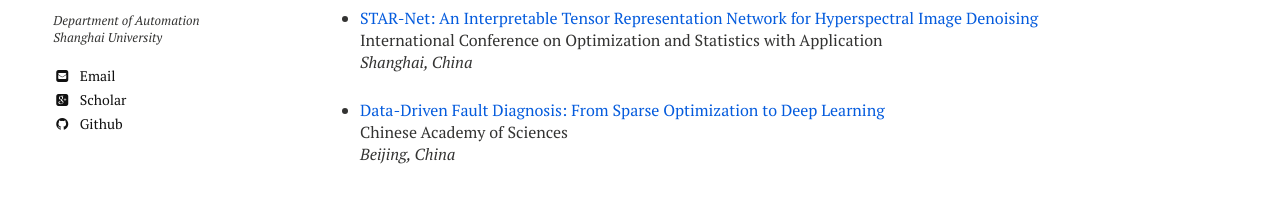
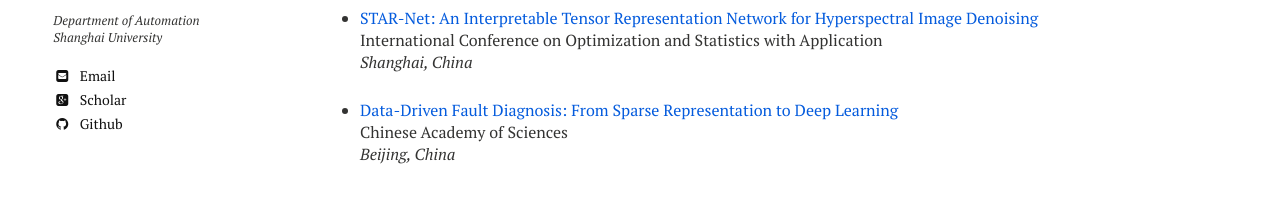
Before and after one commit to xianchaoxiu/xianchaoxiu.github.io, a Jekyll site: the page built from talks/index.md, in a window 1280 px wide. Shown: the part 261-464 px from the top of the page. Built offline with Jekyll 4.4.1, drawn with Linux system fonts in a browser that asks for light colours; nearby versions of some CDN libraries.

Commit message:
Update index.md

```diff
--- a/talks/index.md
+++ b/talks/index.md
@@ -21,6 +21,6 @@ International Conference on Optimization and Statistics with Application <br>
 <i>Shanghai, China</i><br>
 
 
-* <a href="../talks/2024-CAS.pdf" class="textlink" target="_blank"> Data-Driven Fault Diagnosis: From Sparse Optimization to Deep Learning </a> <br>
+* <a href="../talks/2024-CAS.pdf" class="textlink" target="_blank"> Data-Driven Fault Diagnosis: From Sparse Representation to Deep Learning </a> <br>
 Chinese Academy of Sciences <br>
 <i>Beijing, China</i><br>
```
